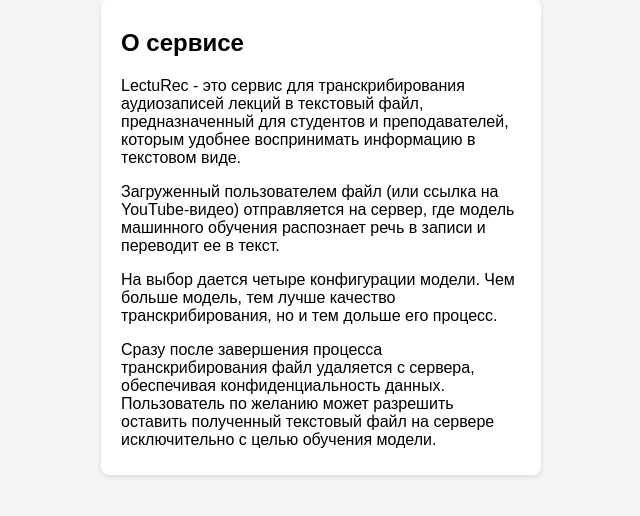
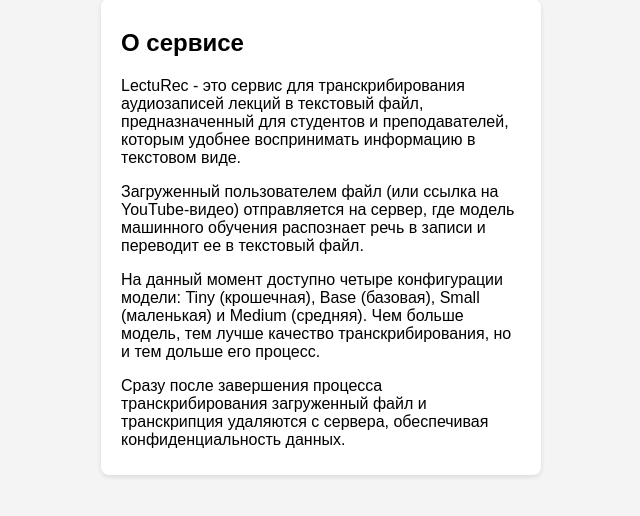
Before and after one commit to sindwrr/lecturec, a Django app: page /info in a window 1280 px wide. Shown: the part 111-627 px from the top of the page, without its empty margins (319-959 px from the left). Run offline with Django 5.2, Linux system fonts and the light colour scheme.

Commit message:
Added file deletion

```diff
--- a/src/main/templates/info.html
+++ b/src/main/templates/info.html
@@ -67,9 +67,9 @@
     <div class="container">
         <h2>О сервисе</h2>
         <p>LectuRec - это сервис для транскрибирования аудиозаписей лекций в текстовый файл, предназначенный для студентов и преподавателей, которым удобнее воспринимать информацию в текстовом виде.</p>
-        <p>Загруженный пользователем файл (или ссылка на YouTube-видео) отправляется на сервер, где модель машинного обучения распознает речь в записи и переводит ее в текст.</p>
-        <p>На выбор дается четыре конфигурации модели. Чем больше модель, тем лучше качество транскрибирования, но и тем дольше его процесс.</p>
-        <p>Сразу после завершения процесса транскрибирования файл удаляется с сервера, обеспечивая конфиденциальность данных. Пользователь по желанию может разрешить оставить полученный текстовый файл на сервере исключительно с целью обучения модели.</p>
+        <p>Загруженный пользователем файл (или ссылка на YouTube-видео) отправляется на сервер, где модель машинного обучения распознает речь в записи и переводит ее в текстовый файл.</p>
+        <p>На данный момент доступно четыре конфигурации модели: Tiny (крошечная), Base (базовая), Small (маленькая) и Medium (средняя). Чем больше модель, тем лучше качество транскрибирования, но и тем дольше его процесс.</p>
+        <p>Сразу после завершения процесса транскрибирования загруженный файл и транскрипция удаляются с сервера, обеспечивая конфиденциальность данных.</p>
     </div>
 </body>
 
--- a/src/main/views.py
+++ b/src/main/views.py
@@ -1,4 +1,5 @@
 import os
+import shutil
 import tempfile
 
 import spacy
@@ -7,7 +8,6 @@
 from django.shortcuts import render
 from pytube import YouTube
 
-# Load SpaCy models for English and Russian
 nlp_en = spacy.load("en_core_web_sm")
 nlp_ru = spacy.load("ru_core_news_sm")
 
@@ -32,7 +32,6 @@
     if not os.path.exists(temp_dir):
         os.makedirs(temp_dir)
 
-    # Sanitize file name to avoid issues with special characters
     sanitized_title = "".join(char if char.isalnum() else "_" for char in yt.title)
     file_path = os.path.join(temp_dir, sanitized_title + ".mp4")
 
@@ -82,10 +81,7 @@
         model = whisper.load_model(model_choice)
         result = model.transcribe(filename)
 
-        # Determine the language from the transcribed text
         lang = "en" if all(ord(char) < 128 for char in result["text"]) else "ru"
-
-        # Segment the transcribed text into paragraphs
         segmented_text = segment_into_paragraphs(
             result["text"], lang=lang, min_sentences=min_sentences
         )
@@ -103,6 +99,13 @@
             response["Content-Disposition"] = (
                 f"attachment; filename={os.path.basename(file_path)}"
             )
+
+            if os.path.exists("uploads"):
+                shutil.rmtree("uploads")
+            else:
+                shutil.rmtree("yt")
+            shutil.rmtree("transcripts")
+
             return response
 
     return render(request, "index.html")
```
